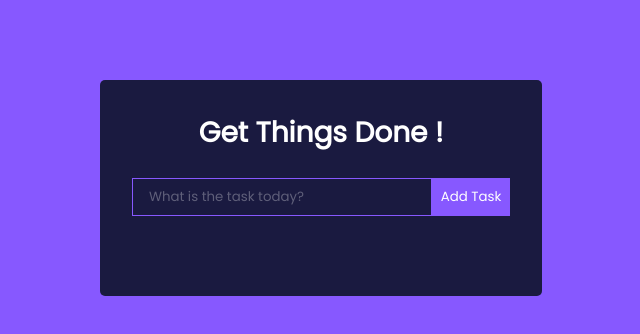
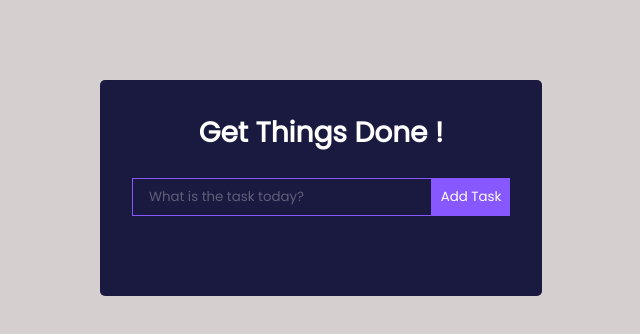
Before and after one commit to swidtech/todo-app, a React (Create React App) app: page / in a window 1280 px wide. Shown: the top 334 px of the page, without its empty margins (319-959 px from the left). Built offline with nearby package versions, Linux system fonts and the light colour scheme.

Commit message:
background-color changed

```diff
--- a/src/App.css
+++ b/src/App.css
@@ -8,7 +8,7 @@
 }
 
 body {
-  background: #8758ff;
+  background: #d5cfcf;
   display: flex;
   justify-content: center;
   align-items: center;
```
Also changed, not shown: 1 other file (tests, documents, lock files or other folders).
